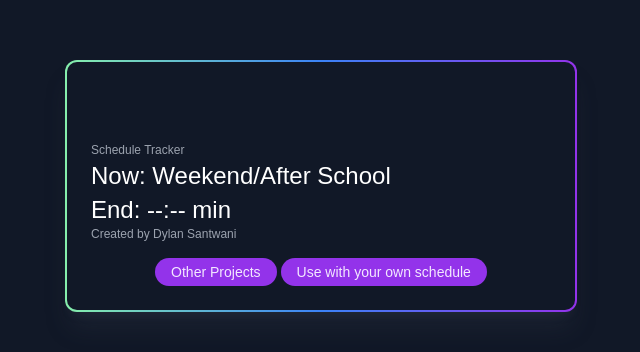
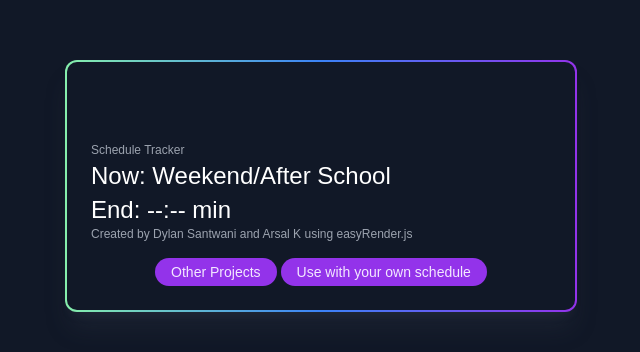
Before and after one commit to dylansantwani/nchstime, a plain HTML site: page index.html in a window 1280 px wide. Shown: the part 214-566 px from the top of the page, without its empty margins (319-959 px from the left). Drawn offline with nearby package versions, Linux system fonts and the light colour scheme.

Commit message:
Update index.html

```diff
--- a/index.html
+++ b/index.html
@@ -65,7 +65,7 @@
                 </h3>
             </a>
             <time datetime="2022-10-10" class="block text-xs text-gray-500 dark:text-gray-400">
-                Created by Dylan Santwani
+                Created by Dylan Santwani and Arsal K using easyRender.js
             </time>
             <div class="mt-4 flex flex-wrap gap-1 cursor-pointer justify-center">
                 <span
```
